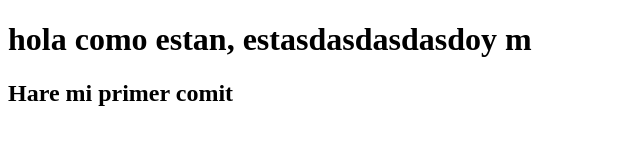
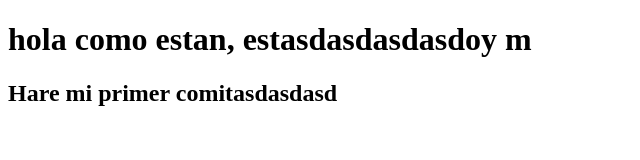
Before and after one commit to JefferssonHe/curso-practico-javascript, a plain HTML site: page starboy.html in a window 1280 px wide. Shown: the whole page, without its empty margins (0-640 px from the left). Drawn offline with Linux system fonts and the light colour scheme.

Commit message:
comid233

```diff
--- a/starboy.html
+++ b/starboy.html
@@ -9,7 +9,7 @@
 </head>
 <body>
   <h1>hola como estan, estasdasdasdasdoy m</h1>
-  <h2>Hare mi primer comit</h2>
+  <h2>Hare mi primer comitasdasdasd</h2>
 
 
 
```
